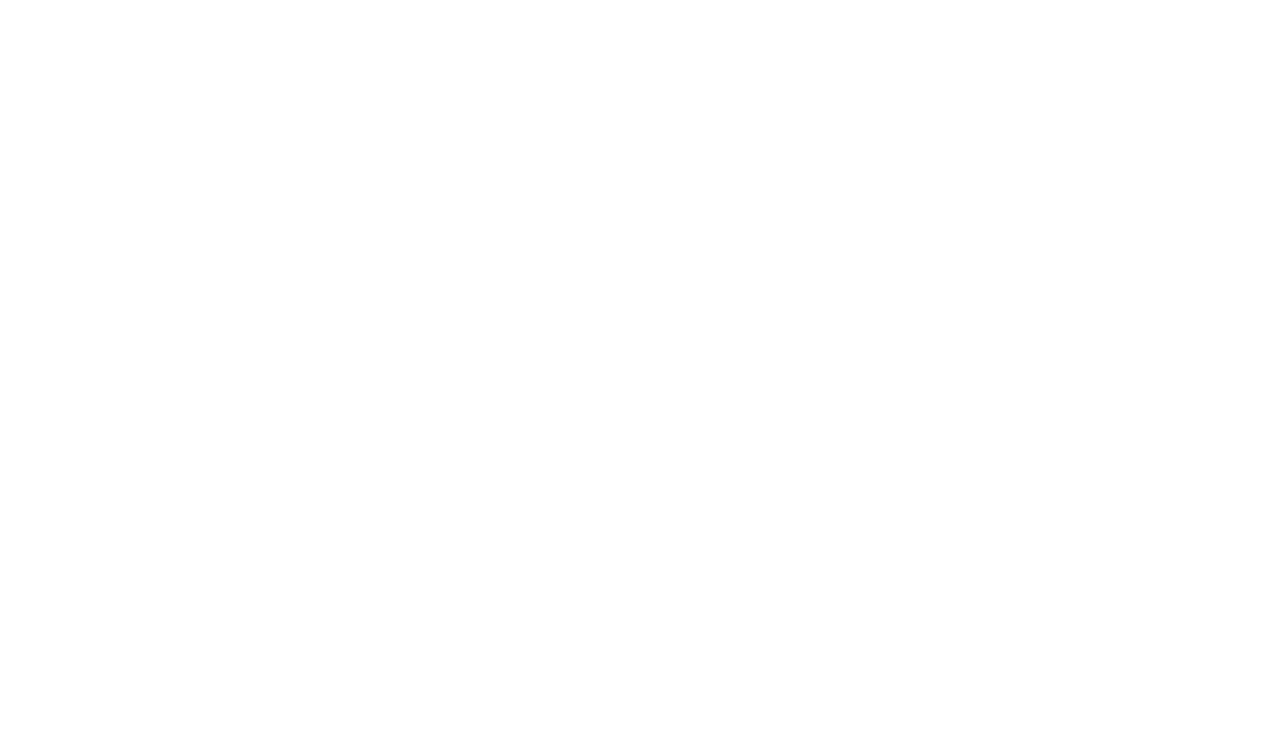
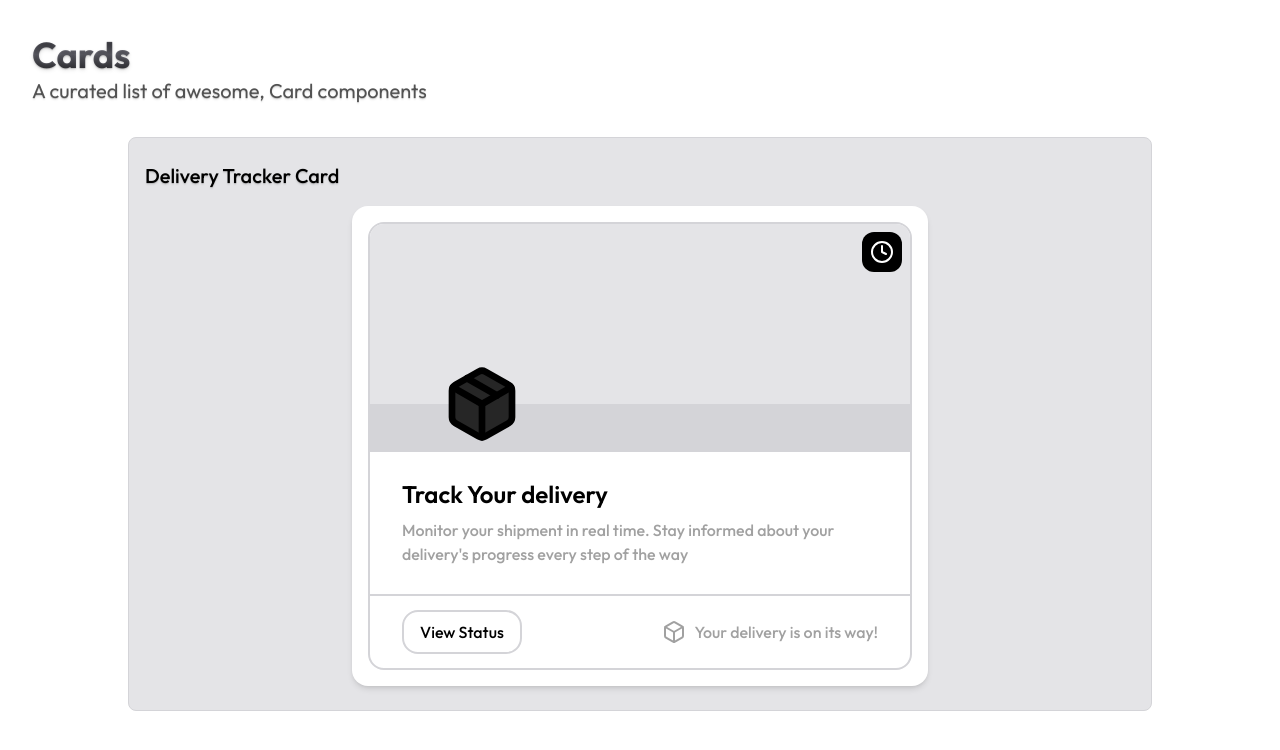
Before and after one commit to rishiraj1209/design-inspirations, a React (Vite) app in the folder ui-components/: page /cards in a window 1280 px wide. Shown: the top 750 px of the page. Built offline with nearby package versions, Linux system fonts and the light colour scheme; a web font is replaced by a local one.

Commit message:
added an order tracking card

```diff
--- a/ui-components/package.json
+++ b/ui-components/package.json
@@ -11,6 +11,7 @@
   },
   "dependencies": {
     "@tailwindcss/vite": "^4.3.0",
+    "lucide-react": "^1.16.0",
     "motion": "^12.38.0",
     "react": "^19.2.6",
     "react-dom": "^19.2.6",
--- /dev/null
+++ b/ui-components/src/components/Cards/deliveryTrackerCard/Countdown.tsx
@@ -0,0 +1,33 @@
+import { useEffect, useState } from "react"
+
+const Countdown = () => {
+    const [timeLeft , setTimeLeft] = useState(3600);
+
+    useEffect(()=>{
+        const timer = setInterval(()=>{
+            setTimeLeft((prev)=>{
+                if(prev <= 1){
+                    clearInterval(timer);
+                    return 0;
+                }
+
+                return prev - 1;
+            });
+
+        },1000);
+
+        return ()=>clearInterval(timer);
+    },[])
+
+    const hours = Math.floor(timeLeft / 3600);
+    const minutes = Math.floor((timeLeft % 3600) / 60);
+    const seconds = timeLeft % 60;
+
+  return (
+    <div className="font-medium">
+      {String(hours).padStart(2, '0')}:{String(minutes).padStart(2,'0')}:{String(seconds).padStart(2,'0')}
+    </div>
+  )
+}
+
+export default Countdown
--- /dev/null
+++ b/ui-components/src/components/Cards/deliveryTrackerCard/DeliveryTrackerCard.tsx
@@ -0,0 +1,42 @@
+import { BoxIcon, Clock, Package } from "lucide-react"
+import Countdown from "./Countdown"
+import { motion } from "motion/react"
+
+// to improve the the lagging of the countdown clock in future
+
+const DeliveryTrackerCard = () => {
+  return (
+    <div className="max-w-xl mx-auto bg-white h-120 w-full rounded-2xl mt-4 shadow-md p-4">
+      <div className="border-zinc-300 border-2 h-full w-full rounded-2xl overflow-hidden">
+        <div className="bg-zinc-200 h-1/2 relative">
+            <div className="group absolute top-2 right-2 bg-black p-2 rounded-xl flex items-center cursor-pointer ">
+                <span className="text-white shrink-0"><Clock/></span>
+                <div className="opacity-0 max-w-0 overflow-hidden translate-x-2 group-hover:max-w-50 group-hover:opacity-100 group-hover:translate-x-0 group-hover:ml-2 transition-all duration-700 ease-out">
+                  <span className="whitespace-nowrap text-white"><Countdown/></span>
+                </div>
+            </div>
+
+            {/* Conveyor Belt */}
+            <div className="absolute top-45 left-0 w-full h-12 bg-zinc-300">
+
+            </div>
+
+            {/* Moving Box */}
+            <motion.div animate={{x:[0,600]}} transition={{duration:5, repeat:Infinity, ease:'linear'}} className="absolute top-35 w-20 h-20"><Package className="w-full h-full fill-neutral-800"/></motion.div>
+        </div>
+        <div className="font-medium h-1/2">
+            <div className="h-2/3 p-8">
+                <h2 className="font-semibold text-2xl">Track Your delivery</h2>
+                <p className="text-neutral-400 mt-2">Monitor your shipment in real time. Stay informed about your delivery's progress every step of the way</p>
+            </div>
+            <div className="py-4 px-8 flex items-center justify-between h-1/3 border-t-2 border-zinc-300">
+                <button className="border-2 border-zinc-300 px-4 py-2 rounded-2xl cursor-pointer">View Status</button>
+                <p className="text-neutral-400 flex items-center gap-2"><span><BoxIcon/></span>Your delivery is on its way!</p>
+            </div>
+        </div>
+      </div>
+    </div>
+  )
+}
+
+export default DeliveryTrackerCard
--- a/ui-components/src/pages/CardsPage.tsx
+++ b/ui-components/src/pages/CardsPage.tsx
@@ -1,8 +1,17 @@
+import DeliveryTrackerCard from "../components/Cards/deliveryTrackerCard/DeliveryTrackerCard"
 
 const CardsPage = () => {
   return (
-    <div>
-
+    <div className="min-h-screen p-8 w-full">
+      <h1 className="text-4xl leading-tight text-transparent bg-clip-text font-bold bg-linear-to-b from-zinc-800 via-zinc-500 to-zinc-800 text-shadow-md">Cards</h1>
+      <p className="text-xl text-shadow-sm text-neutral-600">A curated list of awesome, Card components</p>
+      <div className="min-h-screen mt-8">
+        {/* delivery tracker card in motion */}
+        <div className="bg-zinc-200 border border-zinc-300 rounded-lg px-4 py-6 max-w-5xl mx-auto">
+          <h1 className="font-medium text-xl text-shadow-sm">Delivery Tracker Card</h1>
+          <DeliveryTrackerCard/>
+        </div>
+      </div>
     </div>
   )
 }
```
Also changed, not shown: 1 other file (tests, documents, lock files or other folders).
